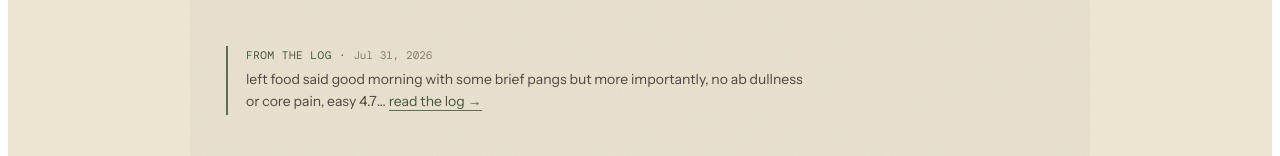
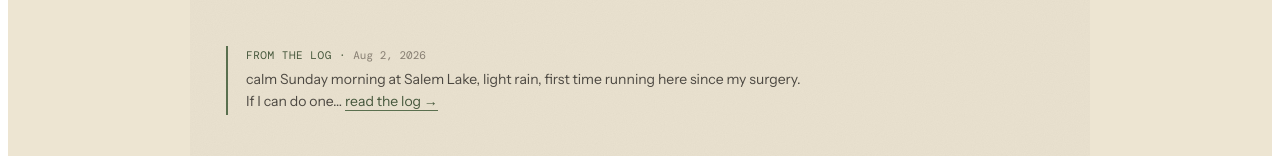
Before and after one commit to remikalir/running-portfolio, a React (Vite) app: page / in a window 1280 px wide. Shown: the part 258-414 px from the top of the page. Built offline with nearby package versions, Linux system fonts and the light colour scheme.

Commit message:
log update aug2

```diff
--- a/src/content.js
+++ b/src/content.js
@@ -89,6 +89,7 @@ export const CONTENT = {
   // so they intentionally aren't reflected in the portfolio totals until the
   // next data refresh — see microblogNote.
   microblog: [
+    { date: "2026-08-02", body: "calm Sunday morning at Salem Lake, light rain, first time running here since my surgery. If I can do one loop now with no pain, I can do four during next year's 50k."},
     { date: "2026-07-31", body: "left food said good morning with some brief pangs but more importantly, no ab dullness or core pain, easy 4.7 out-and-back to Reynolda with calm-ish HR and relaxed pace, off tomorrow, I need to stretch."},
     { date: "2026-07-29", body: "this is the kind of recovery run that builds my confidence, set the treadmill at 7 mph and relaxed into 5 miles, focused entirely on breath and settling my heart rate, pleased to see avg HR at 131 in low zone 3. A little dull ache in left abs around mile 3, faded as with other runs. Rest tomorrow."},
     { date: "2026-07-28", body: "4.1 in the neighborhood, no pain including in lower abdominal and that's a first since I started running, felt very comfortable and could feel my pace increasing and focus sharpening. I've got an engine and I could finally feel it dormant beneath the surface today. 7:47 avg, 140 HR, goal tomorrow is low HR on treadmill to shake out." },
```
